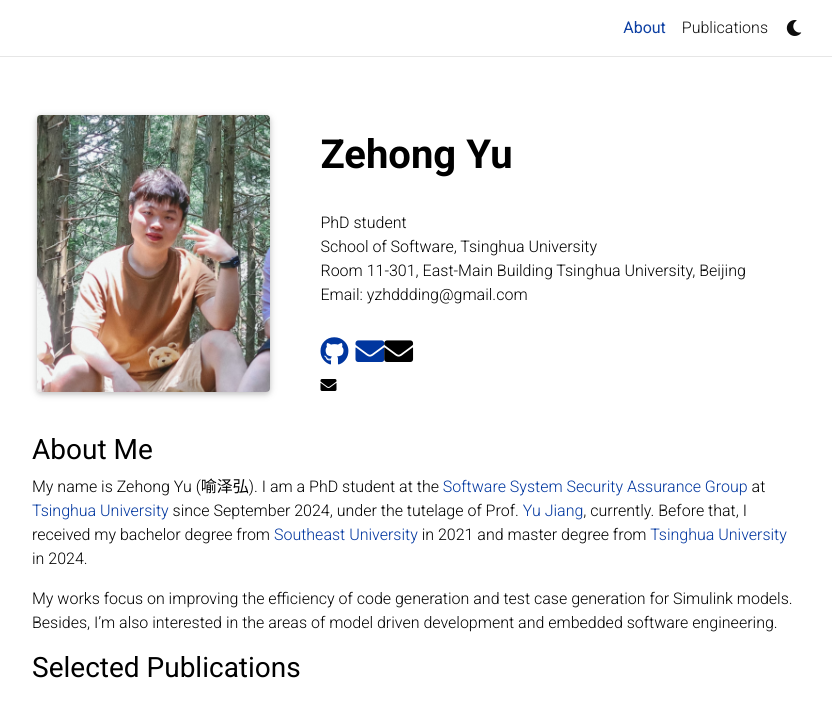
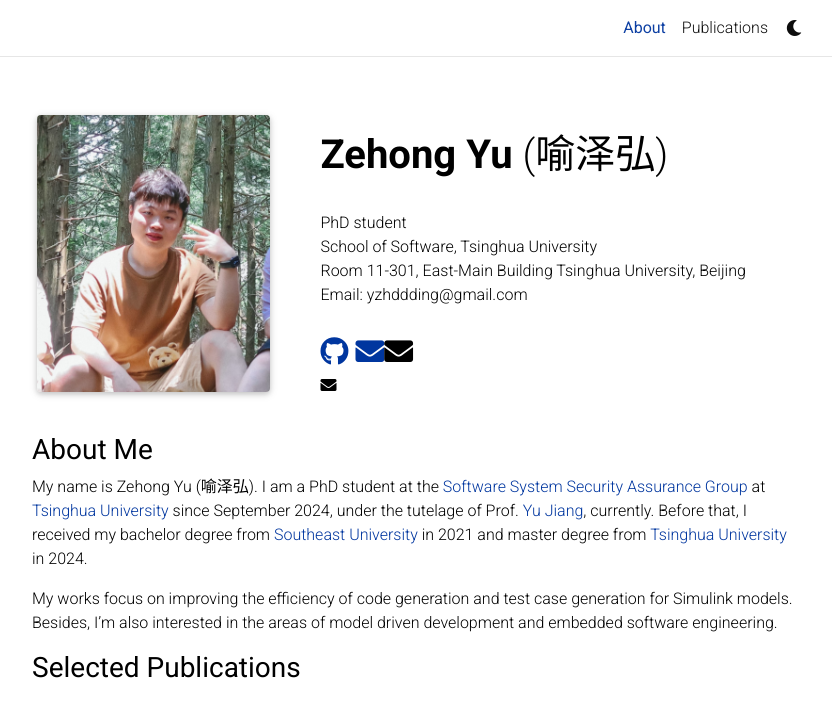
Before and after one commit to YzhDDDing/yzhddding.github.io, a Jekyll site: the page built from _pages/about.md, in a window 1280 px wide, cut to the strip 0-713 px from the top of the page. Shown: the whole strip, without its empty margins (223-1055 px from the left). Built offline with Jekyll 4.4.1, drawn with Linux system fonts in a browser that asks for light colours; full-size pictures stand in for the smaller copies a plugin makes; emoji names are drawn with the system emoji font; comment, search, counter and statistics services are not loaded; a style sheet for code colours, icons or effects is not loaded.

Commit message:
Modify CCF format and add Chinese name

```diff
--- a/_layouts/about.html
+++ b/_layouts/about.html
@@ -36,7 +36,9 @@
               <p>
               <h1 class="name">
                 {% if site.title == "blank" -%}<span class="font-weight-bold"> {{ site.first_name }}
-                  {{ site.last_name }} </span>{%- else -%}{{ site.title }}{%- endif %}
+                  {{ site.last_name }} </span>
+                <span>(喻泽弘)</span>
+                {%- else -%}{{ site.title }}{%- endif %}
               </h1>
               <br>
               <span style="font-size: 16px;">{{ page.profile.degree }}</span><br>
```
Also changed, not shown: _layouts/bib.html (+4 -5 lines).
